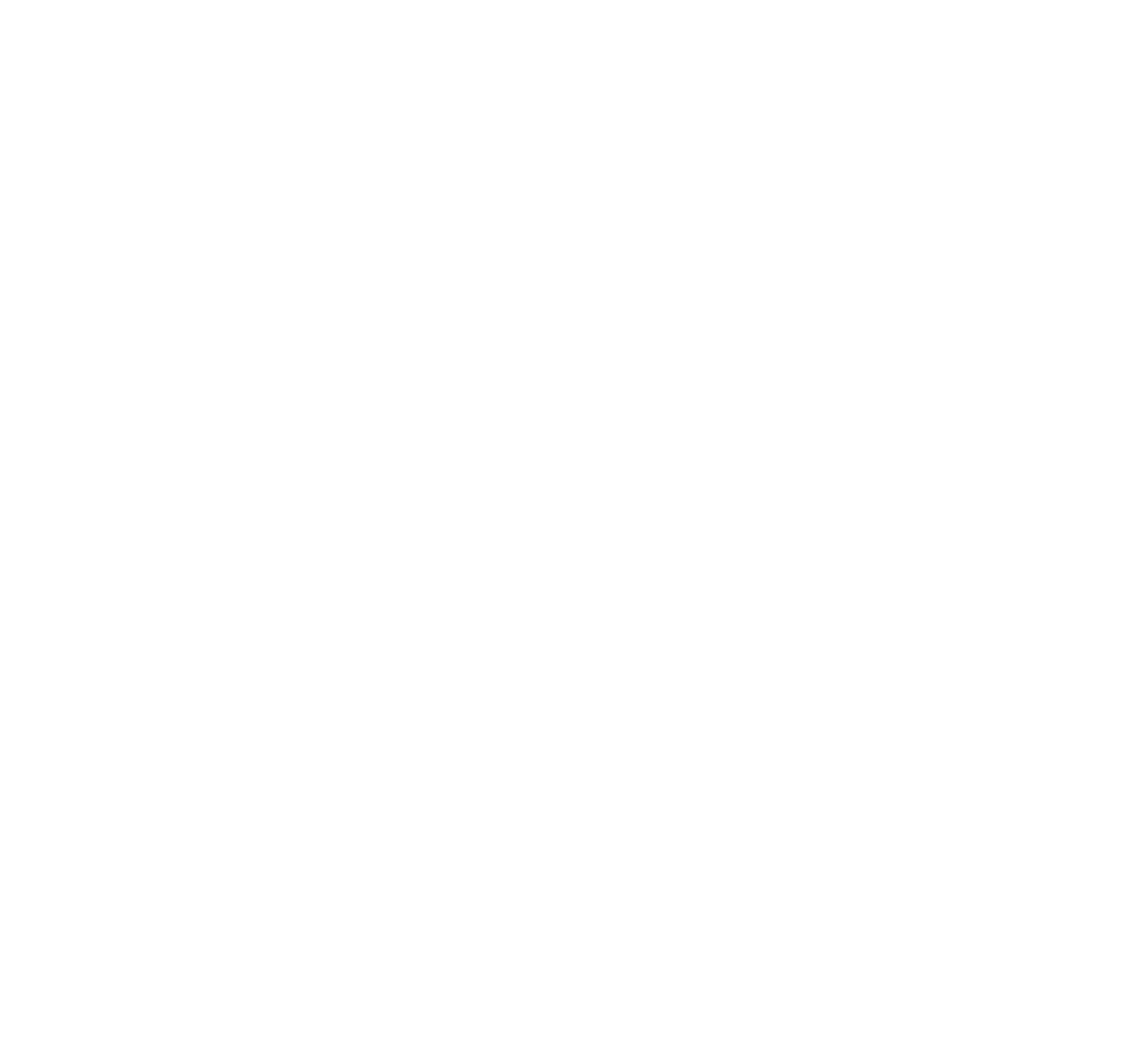
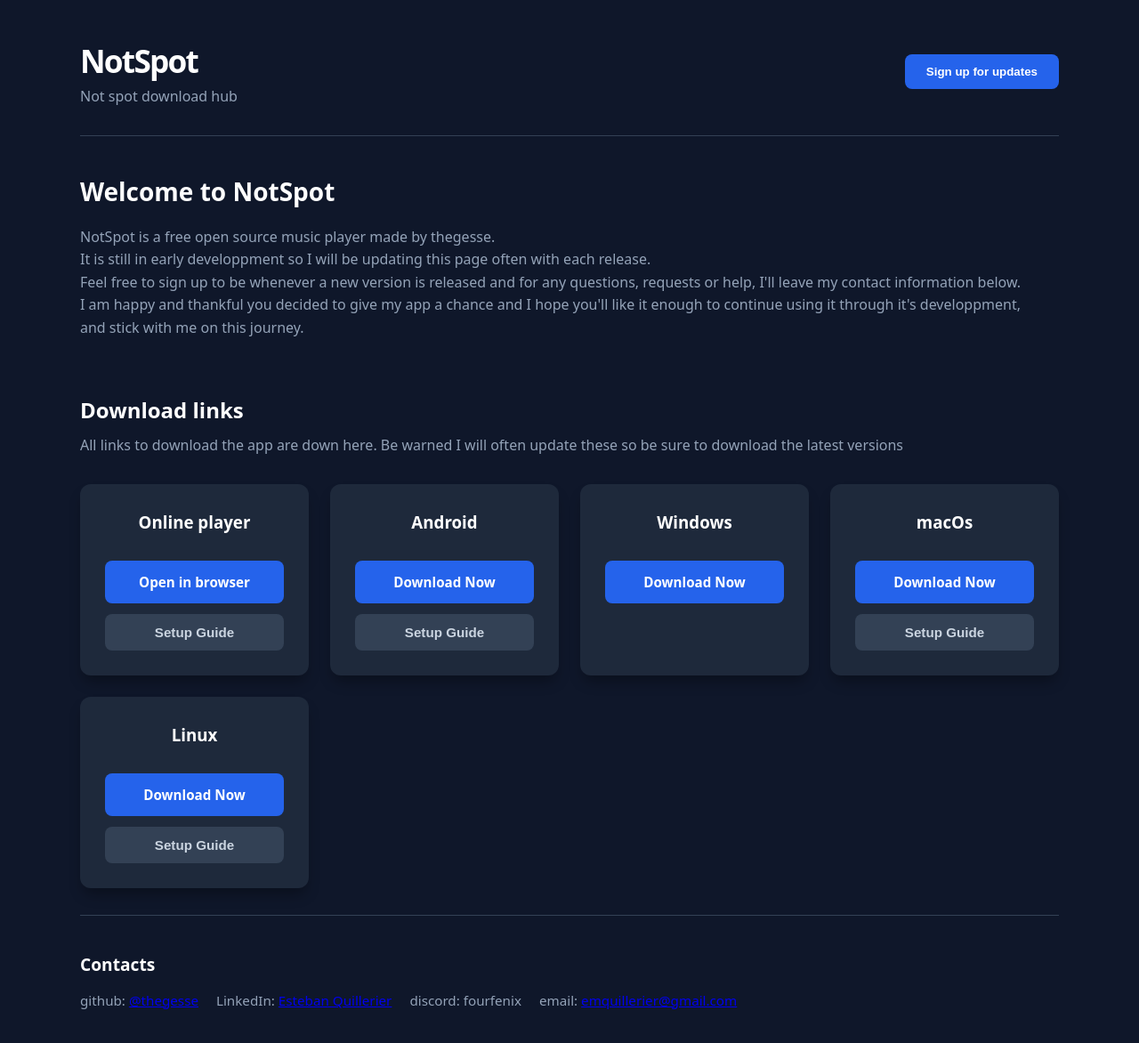
Before and after one commit to thegesse/site-not-spot, a plain HTML site: page html/index.html in a window 1280 px wide. Shown: the whole page at 89% size. Before the commit the page ends 800 px from the top, so only its background shows below. Drawn offline with Linux system fonts and the light colour scheme.

Commit message:
added front end

```diff
--- a/css/style.css
+++ b/css/style.css
@@ -0,0 +1,278 @@
+/* ==========================================================================
+   1. GLOBAL RESETS & STYLING (Dark Theme Baseline)
+   ========================================================================== */
+* {
+    box-sizing: border-box;
+    margin: 0;
+    padding: 0;
+}
+
+body {
+    font-family: system-ui, -apple-system, BlinkMacSystemFont, 'Segoe UI', Roboto, sans-serif;
+    background-color: #0f172a; /* Rich dark slate background */
+    color: #f8fafc; /* Crisp off-white text */
+    line-height: 1.6;
+    padding: 20px;
+    display: flex;
+    flex-direction: column;
+    min-height: 100vh; /* Forces footer to the bottom of the page */
+}
+
+h1, h2, h3 {
+    color: #ffffff;
+    font-weight: 700;
+}
+
+p {
+    color: #94a3b8; /* Soft slate grey for readable descriptions */
+}
+
+/* Container limits to keep paragraphs from stretching too wide on massive screens */
+.infoText, .installs, .header, footer {
+    max-width: 1100px;
+    width: 100%;
+    margin: 0 auto;
+}
+
+/* ==========================================================================
+   2. HEADER CONTAINER (Flexbox Row Alignment)
+   ========================================================================== */
+.header {
+    display: flex;
+    justify-content: space-between;
+    align-items: center;
+    padding: 20px 0 30px 0;
+    border-bottom: 1px solid #334155; /* Subtle separation line */
+}
+
+.Left-text h1 {
+    font-size: 2.2rem;
+    letter-spacing: -0.05em;
+}
+
+.right-button button {
+    background-color: #2563eb; /* Primary Accent Blue */
+    border: none;
+    padding: 12px 24px;
+    border-radius: 8px;
+    cursor: pointer;
+    transition: background 0.2s ease, transform 0.1s ease;
+}
+
+.right-button button p {
+    color: white !important;
+    font-weight: 600;
+}
+
+.right-button button:hover {
+    background-color: #1d4ed8;
+    transform: translateY(-1px);
+}
+
+/* ==========================================================================
+   3. INFO & SECTION CONTENT
+   ========================================================================== */
+.infoText {
+    padding: 40px 0;
+}
+
+.infoText h2 {
+    margin-bottom: 16px;
+    font-size: 1.75rem;
+}
+
+.installs {
+    margin-top: 20px;
+    flex-grow: 1; /* Pushes the remaining elements down */
+}
+
+.download-text h3 {
+    font-size: 1.5rem;
+    margin-bottom: 8px;
+}
+
+/* ==========================================================================
+   4. RESPONSIVE DOWNLOAD GRID
+   ========================================================================== */
+.download-grid {
+    display: grid;
+    /* auto-fit makes columns multiply dynamically; minmax says never shrink below 240px */
+    grid-template-columns: repeat(auto-fit, minmax(240px, 1fr));
+    gap: 24px;
+    padding: 30px 0;
+}
+
+.grid-card {
+    background-color: #1e293b; /* Elevated lighter slate layer */
+    padding: 28px;
+    border-radius: 12px;
+    text-align: center;
+    display: flex;
+    flex-direction: column;
+    align-items: center;
+    box-shadow: 0 10px 15px -3px rgba(0, 0, 0, 0.3);
+    transition: transform 0.2s ease, box-shadow 0.2s ease;
+}
+
+.grid-card:hover {
+    transform: translateY(-4px);
+    box-shadow: 0 20px 25px -5px rgba(0, 0, 0, 0.4);
+}
+
+.platform-icon {
+    font-size: 3.5rem;
+    margin-bottom: 12px;
+}
+
+.grid-card h3 {
+    margin-bottom: 16px;
+}
+
+/* Buttons inside the generated grid elements */
+.download-btn, .info-btn {
+    display: block;
+    width: 100%;
+    padding: 12px 0;
+    margin-top: 12px;
+    border-radius: 8px;
+    font-weight: bold;
+    cursor: pointer;
+    border: none;
+    text-decoration: none;
+    font-size: 0.95rem;
+    text-align: center;
+    transition: all 0.2s ease;
+}
+
+.download-btn {
+    background-color: #2563eb;
+    color: white;
+}
+
+.download-btn:hover {
+    background-color: #1d4ed8;
+}
+
+.info-btn {
+    background-color: #334155;
+    color: #cbd5e1;
+}
+
+.info-btn:hover {
+    background-color: #475569;
+    color: white;
+}
+
+/* ==========================================================================
+   5. POPUP GUIDE MODAL (Blurred Overlay Architectural Model)
+   ========================================================================== */
+.modal-overlay {
+    position: fixed;
+    top: 0; left: 0; width: 100%; height: 100%;
+    background-color: rgba(0, 0, 0, 0.7);
+    backdrop-filter: blur(6px); /* Blurs out download matrix backdrop */
+    display: flex;
+    justify-content: center;
+    align-items: center;
+    opacity: 0;
+    pointer-events: none;
+    transition: opacity 0.2s ease;
+    z-index: 999;
+}
+
+.modal-overlay.active {
+    opacity: 1;
+    pointer-events: auto;
+}
+
+.modal-box {
+    background-color: #1e293b;
+    border: 1px solid #334155;
+    padding: 32px;
+    border-radius: 16px;
+    max-width: 450px;
+    width: 90%;
+    box-shadow: 0 25px 50px -12px rgba(0, 0, 0, 0.5);
+}
+
+.modal-box h3 {
+    margin-top: 0;
+    color: #2563eb;
+    font-size: 1.5rem;
+    margin-bottom: 12px;
+}
+
+.modal-box p {
+    color: #e2e8f0;
+    line-height: 1.6;
+    margin-bottom: 20px;
+}
+
+.close-btn {
+    background-color: #334155;
+    color: white;
+    border: none;
+    padding: 12px 24px;
+    border-radius: 8px;
+    cursor: pointer;
+    font-weight: bold;
+    width: 100%;
+}
+
+.close-btn:hover {
+    background-color: #475569;
+}
+
+/* ==========================================================================
+   6. FOOTER STYLING
+   ========================================================================== */
+footer {
+    margin-top: auto; /* Keeps footer pinned downward */
+    padding: 40px 0 20px 0;
+    border-top: 1px solid #334155;
+}
+
+.contacts h3 {
+    font-size: 1.2rem;
+    margin-bottom: 12px;
+}
+
+.contacts ul {
+    list-style: none;
+    display: flex;
+    gap: 20px; /* Horizontal social links spacing */
+    flex-wrap: wrap;
+}
+
+.contacts ul li {
+    color: #94a3b8;
+    font-size: 0.95rem;
+}
+
+/* ==========================================================================
+   7. RESPONSIVITY MEDIA QUERIES (Mobile UI Customizations)
+   ========================================================================== */
+@media (max-width: 600px) {
+    body {
+        padding: 15px;
+    }
+
+    .header {
+        flex-direction: column;
+        align-items: flex-start;
+        gap: 16px;
+    }
+
+    .right-button {
+        width: 100%;
+    }
+
+    .right-button button {
+        width: 100%; /* Full width sign-up button on phone dimensions */
+    }
+
+    .contacts ul {
+        flex-direction: column; /* Vertically stack links on mobile devices */
+        gap: 10px;
+    }
+}
--- a/html/index.html
+++ b/html/index.html
@@ -3,10 +3,57 @@
 <head>
     <meta charset="UTF-8">
     <meta name="viewport" content="width=device-width, initial-scale=1.0">
-    <title>Not spot info</title>
+    <title>NotSpot hub</title>
     <link rel="stylesheet" href="../css/style.css">
 </head>
 <body>
+    <div class="header">
+        <div class="Left-text">
+            <h1>NotSpot</h1>
+            <p>Not spot download hub</p>
+        </div>
+        <div class="right-button">
+            <button><p>Sign up for updates</p></button>
+        </div>
+    </div>
 
+    <div class="infoText">
+        <h2>Welcome to NotSpot</h2>
+        <p>NotSpot is a free open source music player made by thegesse.<br> It is still in early developpment
+            so I will be updating this page often with each release. <br> Feel free to sign up to be whenever a new version is released
+            and for any questions, requests or help, I'll leave my contact information below. <br> I am happy and thankful you decided to give my app a chance
+            and I hope you'll like it enough to continue using it through it's developpment, <br> and stick with me on this journey.
+        </p>
+    </div>
+
+    <div class="installs">
+        <div class="download-text">
+            <h3>Download links</h3>
+            <p>All links to download the app are down here. Be warned I will often update these so be sure to download the latest versions</p>
+        </div>
+        <div class="download-grid" id="downloadGrid"></div>
+
+        <div class="modal-overlay" id="modalOverlay">
+            <div class="modal-box">
+                <h3 id="modalTitle">Instructions</h3>
+                <p id="modalBody"></p>
+                <button class="close-btn" onclick="closeModal()">Close</button>
+            </div>
+        </div>
+    </div>
+
+    <footer>
+        <div class="contacts">
+            <h3 class="contact-text">Contacts</h3>
+            <ul>
+                <li>github: <a href="https://github.com/thegesse" target="_blank">@thegesse</a></li>
+                <li>LinkedIn: <a href="https://www.linkedin.com/in/esteban-quillerier" target="_blank">Esteban Quillerier</a></li>
+                <li>discord: fourfenix</li>
+                <li>email: <a href="mailto:emquillerier@gmail.com">emquillerier@gmail.com</a></li>
+            </ul>
+        </div>
+    </footer>
+
+    <script src="../js/script.js" defer></script>
 </body>
 </html>
--- /dev/null
+++ b/js/script.js
@@ -0,0 +1,65 @@
+const platform = [
+    {
+        name: "Online player",
+        link: "placeholder link.com",
+        hasInstructions: true,
+        instructions: "<strong>For Mobile (iOS/Android):</strong> Open in browser, tap your menu/share button, and select 'Add to Home Screen' for the native app framework layout experience."
+    },
+    {
+        name: "Android",
+        link: "placeholder link.com",
+        hasInstructions: true,
+        instructions: "1. Download the APK file.<br>2. Open it on your phone.<br>3. Allow 'installs from unknown sources' is asked"
+    },
+    {
+        name: "Windows",
+        link: "placeholder link.com",
+        hasInstructions: false
+    },
+    {
+        name: "macOs",
+        link: "placeholder link.com",
+        hasInstructions: true,
+        instructions: "1. Download the DMG file.<br>2. Drag to app to Applications.<br>3. Right-click the app icon and select 'Open' to bypass Apple's unidentified developer warning"
+    },
+    {
+        name: "Linux",
+        link: "placeholder link.com",
+        hasInstructions: true,
+        instructions: "1. Download the AppImage.<br>2. Right-click the file and check 'Allow executing file as program'.<br>3. Double-click to launch."
+    }
+];
+
+const gridContainer = document.getElementById('downloadGrid');
+
+platform.forEach(platform => {
+    const instructionButton = platform.hasInstructions
+        ? `<button class="info-btn" onclick="openModal('${platform.name}', \`${platform.instructions}\`)">Setup Guide</button>`
+        : "";
+
+    const buttonText = platform.name === "Online player"
+        ? "Open in browser"
+        : "Download Now";
+
+    gridContainer.innerHTML += `
+    <div class="grid-card">
+        <h3>${platform.name}</h3>
+        <a href="${platform.link}" class="download-btn" target="_blank">${buttonText}</a>
+        ${instructionButton}
+    </div>
+    `;
+});
+
+const overlay = document.getElementById('modalOverlay');
+const modalTitle = document.getElementById('modalTitle');
+const modalBody = document.getElementById('modalBody');
+
+function openModal(name, steps) {
+    modalTitle.innerText = `${name} Installation Guide`;
+    modalBody.innerHTML = steps;
+    overlay.classList.add('active');
+}
+
+function closeModal() {
+    overlay.classList.remove('active');
+}
```
